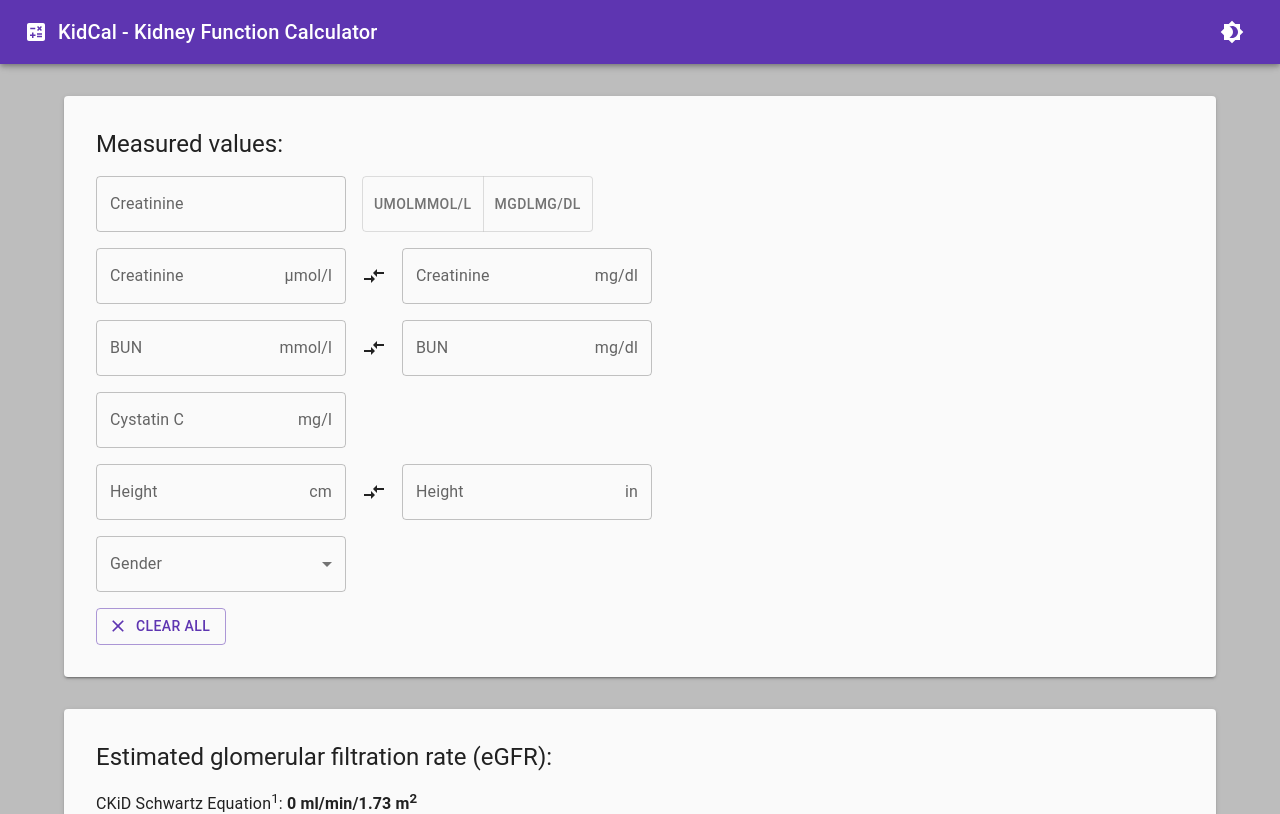
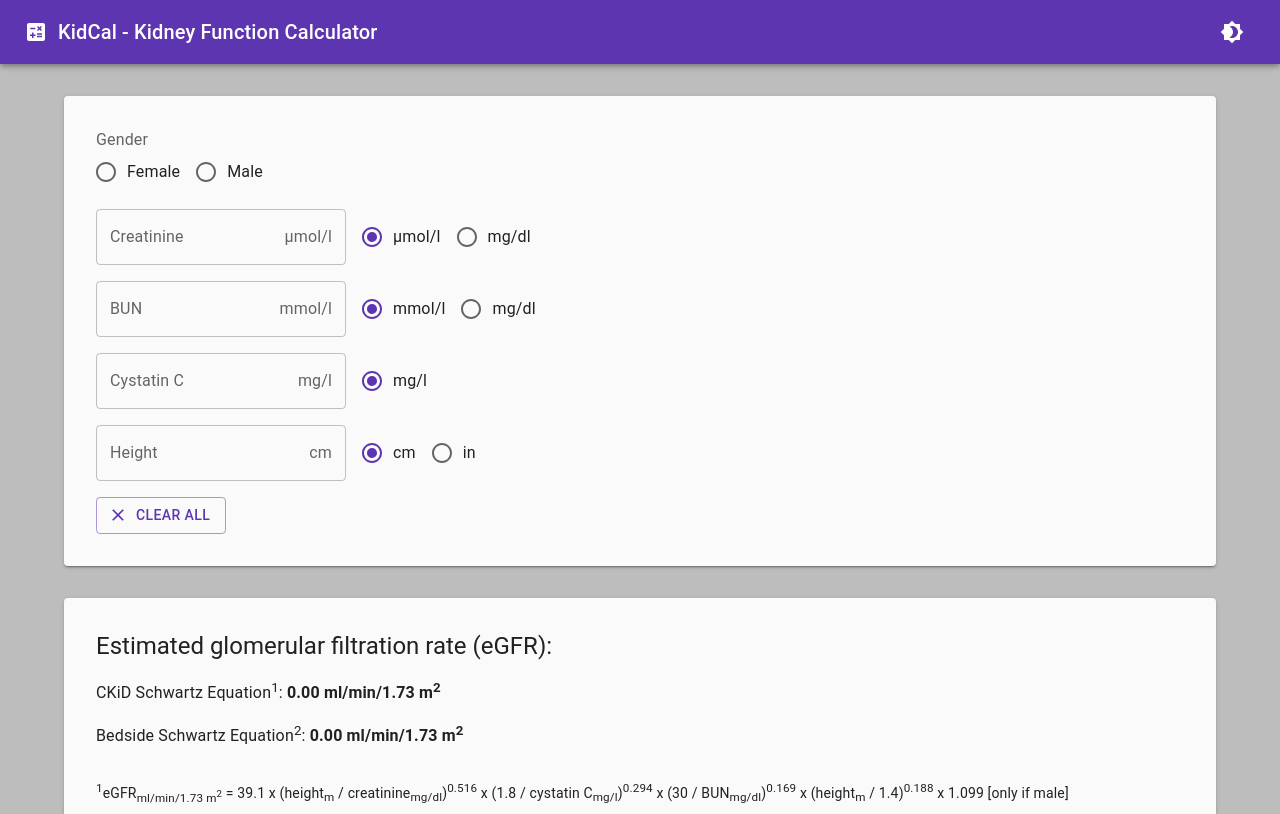
Before and after one commit to kuopiohema/pedkidcal, a React (Create React App) app: page / in a window 1280 px wide. Shown: the top 814 px of the page. Built offline with nearby package versions, Linux system fonts and the light colour scheme.

Commit message:
changed unit selection. bugfixes

```diff
--- a/src/App.tsx
+++ b/src/App.tsx
@@ -9,25 +9,23 @@ import {
     IconButton,
     Container,
     Stack,
-    TextField,
-    InputAdornment,
-    Select,
-    MenuItem,
-    InputLabel,
     FormControl,
     Paper,
     Tooltip,
     Link,
-    Button
+    Button,
+    FormLabel,
+    FormControlLabel,
+    Radio,
+    RadioGroup
 } from '@mui/material';
 import Brightness4Icon from '@mui/icons-material/Brightness4';
 import Brightness7Icon from '@mui/icons-material/Brightness7';
 import CalculateIcon from '@mui/icons-material/Calculate';
-import CompareArrowsIcon from '@mui/icons-material/CompareArrows';
 import ClearIcon from '@mui/icons-material/Clear';
 import { useState, useEffect, useMemo } from 'react';
 import * as themes from './theme';
-import { regex, conversions, calculatedValueToString, NumberInputs, Units } from './utils';
+import { Fields, fieldIndices, getConvertedValue } from './fields';
 import UnitSelectInput from './components/UnitSelectInput';
 
 function App() {
@@ -36,145 +34,90 @@ function App() {
     const [darkMode, setDarkMode] = useState(false);
     useEffect(() => { setDarkMode(prefersDarkMode); }, [prefersDarkMode]);
 
-    // Input variables
-    const [crea, setCrea] = useState({ umoll: '', mgdl: '' }); // Creatinine
-    const [creaUnit, setCreaUnit] = useState(Units.crea.umol);
-    const [urea, setUrea] = useState({ mmoll: '', mgdl: '' }); // Urea/BUN
-    const [cysc, setCysc] = useState(''); // Cystatin C in mg/l
-    const [height, setHeight] = useState({ cm: '', in: '' }); // height
-    const [gender, setGender] = useState<number | string>(''); // gender (0 = female, 1 = male)
+    const theme = useMemo(() => darkMode ? themes.dark : themes.light, [darkMode]);
 
-    const handleChange = (input: string, value: NumberInputs, unit: string) => {
+    // Number inputs
+    const [values, setValues] = useState(Array(Fields.length).fill(''));
+    const [unitIndices, setUnitIndices] = useState(Array(Fields.length).fill('0'));
+
+    // Non-number inputs
+    const [gender, setGender] = useState<string>(''); // gender (0 = female, 1 = male)
+
+    const handleValueChange = (value: string, fieldIndex: number) => {
         // replace commas with dots
-        input = input.replace(',', '.');
+        value = value.replace(',', '.');
 
         // check if input is a valid number, abort if it isn't
-        if (!regex.number.test(input))
+        if (!(/^\d*\.?\d*$/.test(value)))
             return;
 
-        // does original input end in '.'?
-        const hasFinalDot = regex.finalDot.test(input);
-
-        // convert to float - this should always work due to above check
-        // note: empty string and "." get parsed to "NaN", this is taken care of later
-        const inputValue = Number.parseFloat(input);
-
-        switch (value) {
-            case NumberInputs.Crea: {
-                let umolString = '';
-                let mgdlString = '';
-                if (unit === Units.crea.umol) {
-                    let umol = inputValue;
-                    let mgdl = inputValue * conversions.crea.umolToMg;
-
-                    umolString = calculatedValueToString(umol, true, hasFinalDot);
-                    mgdlString = calculatedValueToString(mgdl, false, hasFinalDot);
-                }
-                if (unit === Units.crea.mgdl) {
-                    let umol = inputValue * conversions.crea.mgToUmol;
-                    let mgdl = inputValue;
-
-                    umolString = calculatedValueToString(umol, false, hasFinalDot);
-                    mgdlString = calculatedValueToString(mgdl, true, hasFinalDot);
-                }
-
-                setCrea({ umoll: umolString, mgdl: mgdlString });
-                break;
-            }
-            case NumberInputs.Urea: {
-                let mmolString = '';
-                let mgdlString = '';
-                if (unit === Units.urea.mmol) {
-                    let mmol = inputValue;
-                    let mgdl = inputValue * conversions.urea.mmolToMg;
-
-                    mmolString = calculatedValueToString(mmol, true, hasFinalDot);
-                    mgdlString = calculatedValueToString(mgdl, false, hasFinalDot);
-                }
-                if (unit === Units.urea.mgdl) {
-                    let mmol = inputValue * conversions.urea.mgToMmol;
-                    let mgdl = inputValue;
-
-                    mmolString = calculatedValueToString(mmol, false, hasFinalDot);
-                    mgdlString = calculatedValueToString(mgdl, true, hasFinalDot);
-                }
-
-                setUrea({ mmoll: mmolString, mgdl: mgdlString });
-                break;
-            }
-            case NumberInputs.CysC: {
-                if (!(unit === Units.cysc.mgl))
-                    return;
-                const mglString = calculatedValueToString(inputValue, true, hasFinalDot);
-                setCysc(mglString);
-                break;
-            }
-            case NumberInputs.Height: {
-                let cmString = '';
-                let inString = '';
-                if (unit === Units.height.cm) {
-                    let cm = inputValue;
-                    let inch = inputValue * conversions.height.cmToIn;
-
-                    cmString = calculatedValueToString(cm, true, hasFinalDot);
-                    inString = calculatedValueToString(inch, false, hasFinalDot);
-                }
-                if (unit === Units.height.in) {
-                    let cm = inputValue * conversions.height.inToCm;
-                    let inch = inputValue;
-
-                    cmString = calculatedValueToString(cm, false, hasFinalDot);
-                    inString = calculatedValueToString(inch, true, hasFinalDot);
-                }
-
-                setHeight({ cm: cmString, in: inString });
-                break;
-            }
-        }
+        const newValues = values.slice();
+        newValues[fieldIndex] = value;
+        setValues(newValues);
     }
 
-    const handleGenderChange = (input: number | string) =>
+    const handleUnitChange = (unitIndex: string, fieldIndex: number) => {
+        const newUnitIndices = unitIndices.slice();
+        newUnitIndices[fieldIndex] = unitIndex;
+        setUnitIndices(newUnitIndices);
+    }
+
+    const handleGenderChange = (input: string) =>
     {
-        if (typeof(input) === 'string') {
-            setGender(Number.parseInt(input as string));
-        } else {
-            setGender(input as number);
-        }
+        setGender(input);
     }
 
     const handleClearAll = () => {
-        setCrea({ umoll: '', mgdl: '' });
-        setUrea({ mmoll: '', mgdl: '' });
-        setCysc('');
-        setHeight({ cm: '', in: '' });
+        setValues(Array(Fields.length).fill(''));
         setGender('');
+        setUnitIndices(Array(Fields.length).fill('0'));
     }
 
     const ckid = useMemo(() => {
-        if (typeof(gender) !== 'number')
-            return 0;
-        const vGender = gender as number;
+        const valueGender = Number.parseInt(gender);
 
-        const vCrea = Number.parseFloat(crea.mgdl) || 0;
-        const vUrea = Number.parseFloat(urea.mgdl) || 0;
-        const vCysc = Number.parseFloat(cysc) || 0;
-        const vHeight = Number.parseFloat(height.cm) / 100 || 0;
+        const creaIndex = fieldIndices.crea;
+        const ureaIndex = fieldIndices.urea;
+        const cyscIndex = fieldIndices.cysc;
+        const heightIndex = fieldIndices.height;
 
-        const result = 39.1 * Math.pow(vHeight / vCrea, 0.516) * Math.pow(1.8 / vCysc, 0.294) * Math.pow(30 / vUrea, 0.169) * Math.pow(vHeight / 1.4, 0.188) * Math.pow(1.099, vGender) || 0;
-        console.log(result);
-        return result.toFixed(2);//result < 75 ? result.toFixed(2) : '> 75';
-    }, [crea, urea, cysc, height, gender]);
+        const crea = getConvertedValue(values[creaIndex], creaIndex, unitIndices[creaIndex]) || 0;
+        const urea = getConvertedValue(values[ureaIndex], ureaIndex, unitIndices[ureaIndex]) || 0;
+        const cysc = getConvertedValue(values[cyscIndex], cyscIndex, unitIndices[cyscIndex]) || 0;
+        const height = getConvertedValue(values[heightIndex], heightIndex, unitIndices[heightIndex]) / 100 || 0;
+
+        const result = 39.1 * Math.pow(height / crea, 0.516) * Math.pow(1.8 / cysc, 0.294) * Math.pow(30 / urea, 0.169) * Math.pow(height / 1.4, 0.188) * Math.pow(1.099, valueGender) || 0;
+
+        return result < 75 ? result.toFixed(2) : '> 75';
+    }, [values, unitIndices, gender]);
 
     const bse = useMemo(() => {
-        const vCrea = Number.parseFloat(crea.mgdl) || 0;
-        const vHeight = Number.parseFloat(height.cm) || 0;
+        const creaIndex = fieldIndices.crea;
+        const heightIndex = fieldIndices.height;
 
-        const result = 0.413 * vHeight / vCrea || 0;
+        const crea = getConvertedValue(values[creaIndex], creaIndex, unitIndices[creaIndex]) || 0;
+        const height = getConvertedValue(values[heightIndex], heightIndex, unitIndices[heightIndex]) || 0;
+
+        const result = 0.413 * height / crea || 0;
         return result.toFixed(2);
-    }, [crea, height]);
+    }, [values, unitIndices]);
+
+    const numberInputs = Fields.map((field, index) => {
+        return (
+            <UnitSelectInput
+                key={field.id}
+                label={field.label}
+                value={values[index]}
+                units={field.units}
+                unitIndex={unitIndices[index]}
+                onChange={(e) => handleValueChange((e.target as HTMLInputElement).value, index)}
+                onUnitChange={(e) => handleUnitChange((e.target as HTMLInputElement).value, index)}
+            />
+        )
+    });
 
     return (
-        <ThemeProvider theme={darkMode ? themes.dark : themes.light}>
+        <ThemeProvider theme={theme}>
             <CssBaseline />
             <AppBar enableColorOnDark>
                 <Toolbar>
@@ -194,86 +137,19 @@ function App() {
                 <Stack spacing={4}>
                     <Paper elevation={2} sx={{ p: 4 }}>
                         <Stack spacing={2}>
-                            <Typography variant="h5">Measured values:</Typography>
-                            <UnitSelectInput
-                                id="crea"
-                                label="Creatinine"
-                                value={crea.umoll}
-                                units={Units.crea}
-                                selectedUnit={creaUnit}
-                                onChange={(e) => console.log((e.target as HTMLInputElement).value)}
-                                onUnitChange={(e) => console.log((e.target as HTMLButtonElement).value)}
-                            />
-                            <Stack direction="row" spacing={2} alignItems="center">
-                                <TextField
-                                    id="crea_umol_l"
-                                    label="Creatinine"
-                                    value={crea.umoll}
-                                    onChange={(e) => handleChange(e.target.value, NumberInputs.Crea, Units.umol)}
-                                    InputProps={{endAdornment: <InputAdornment position="end">µmol/l</InputAdornment>}}
-                                />
-                                <CompareArrowsIcon />
-                                <TextField
-                                    id="crea_mg_dl"
-                                    label="Creatinine"
-                                    value={crea.mgdl}
-                                    onChange={(e) => handleChange(e.target.value, NumberInputs.Crea, Units.mgdl)}
-                                    InputProps={{endAdornment: <InputAdornment position="end">mg/dl</InputAdornment>}}
-                                />
-                            </Stack>
-                            <Stack direction="row" spacing={2} alignItems="center">
-                                <TextField
-                                    id="urea_mmol_l"
-                                    label="BUN"
-                                    value={urea.mmoll}
-                                    onChange={(e) => handleChange(e.target.value, NumberInputs.Urea, Units.mmol)}
-                                    InputProps={{endAdornment: <InputAdornment position="end">mmol/l</InputAdornment>}} />
-                                <CompareArrowsIcon />
-                                <TextField
-                                    id="urea_mg_dl"
-                                    label="BUN"
-                                    value={urea.mgdl}
-                                    onChange={(e) => handleChange(e.target.value, NumberInputs.Urea, Units.mgdl)}
-                                    InputProps={{endAdornment: <InputAdornment position="end">mg/dl</InputAdornment>}}
-                                />
-                            </Stack>
-                            <TextField
-                                id="cysc_mg_l"
-                                label="Cystatin C"
-                                value={cysc}
-                                onChange={(e) => handleChange(e.target.value, NumberInputs.CysC, Units.mgl)}
-                                InputProps={{endAdornment: <InputAdornment position="end">mg/l</InputAdornment>}}
-                            />
-                            <Stack direction="row" spacing={2} alignItems="center">
-                                <TextField
-                                    id="height_cm"
-                                    label="Height"
-                                    value={height.cm}
-                                    onChange={(e) => handleChange(e.target.value, NumberInputs.Height, Units.cm)}
-                                    InputProps={{endAdornment: <InputAdornment position="end">cm</InputAdornment>}}
-                                />
-                                <CompareArrowsIcon />
-                                <TextField
-                                    id="height_in"
-                                    label="Height"
-                                    value={height.in}
-                                    onChange={(e) => handleChange(e.target.value, NumberInputs.Height, Units.in)}
-                                    InputProps={{endAdornment: <InputAdornment position="end">in</InputAdornment>}}
-                                />
-                            </Stack>
                             <FormControl>
-                                <InputLabel id="gender-label">Gender</InputLabel>
-                                <Select
+                                <FormLabel sx={{ '&.Mui-focused': { color: `${theme.palette.text.secondary}` } }}>Gender</FormLabel>
+                                <RadioGroup
                                     id="gender"
-                                    labelId="gender-label"
-                                    label="Gender"
                                     value={gender}
                                     onChange={(e) => handleGenderChange(e.target.value)}
+                                    row
                                 >
-                                    <MenuItem value={0}>Female</MenuItem>
-                                    <MenuItem value={1}>Male</MenuItem>
-                                </Select>
+                                    <FormControlLabel value="0" control={<Radio />} label="Female" />
+                                    <FormControlLabel value="1" control={<Radio />} label="Male" />
+                                </RadioGroup>
                             </FormControl>
+                            {numberInputs}
                             <Button
                                 variant="outlined"
                                 color={darkMode ? "secondary" : "primary"}
--- a/src/components/UnitSelectInput.tsx
+++ b/src/components/UnitSelectInput.tsx
@@ -1,29 +1,28 @@
-import { Stack, TextField, InputAdornment, ToggleButtonGroup, ToggleButtonGroupProps, TextFieldProps, ToggleButton } from "@mui/material";
+import { Stack, TextField, InputAdornment, FormControlLabel, Radio, RadioGroup, StandardTextFieldProps } from "@mui/material";
 import React from "react";
-import { UnitList } from '../utils';
+import { Unit } from '../fields';
 
-interface UnitSelection {
-    units: UnitList;
-    selectedIndex: number;
-    onUnitChange: (e: React.MouseEvent) => void;
+interface UnitSelectInputProps extends StandardTextFieldProps {
+    units: Unit[];
+    unitIndex: number;
+    onUnitChange: (e: React.ChangeEvent<HTMLInputElement>) => void;
 }
 
-type UnitSelectInputProps = UnitSelection & ToggleButtonGroupProps & TextFieldProps;
-
 function UnitSelectInput(props: UnitSelectInputProps) {
-    const buttons = Object.entries(props.units).map((unit, index) =>
-        <ToggleButton value={index}>{unit}</ToggleButton>
+    const options = props.units.map((unit, index) =>
+        <FormControlLabel key={unit.id} value={index} control={<Radio />} label={unit.label} />
     );
+    const { units, unitIndex, onUnitChange, ...textFieldProps } = props;
 
     return (
         <Stack direction="row" spacing={2}>
             <TextField
-                InputProps={{endAdornment: <InputAdornment position="end">{props.units[props.selectedIndex]}</InputAdornment>}}
-                {...props}
+                InputProps={{endAdornment: <InputAdornment position="end">{props.units[props.unitIndex].label}</InputAdornment>}}
+                {...textFieldProps}
             />
-            <ToggleButtonGroup value={props.selectedIndex} onChange={props.onUnitChange} exclusive>
-                {buttons}
-            </ToggleButtonGroup>
+            <RadioGroup value={props.unitIndex} onChange={props.onUnitChange} row>
+                {options}
+            </RadioGroup>
         </Stack>
     );
 }
--- /dev/null
+++ b/src/fields.ts
@@ -0,0 +1,86 @@
+export interface Unit {
+    id: string,
+    label: string,
+    conversion: number
+}
+
+export interface Field {
+    id: string,
+    label: string,
+    units: Unit[]
+}
+
+export const Fields: Field[] = [
+    {
+        id: 'crea',
+        label: 'Creatinine',
+        units: [
+            {
+                id: 'µmol',
+                label: 'µmol/l',
+                conversion: 1/88.4
+            },
+            {
+                id: 'mg',
+                label: 'mg/dl',
+                conversion: 1
+            }
+        ]
+    },
+    {
+        id: 'urea',
+        label: 'BUN',
+        units: [
+            {
+                id: 'mmol',
+                label: 'mmol/l',
+                conversion: 1/0.3571
+            },
+            {
+                id: 'mg',
+                label: 'mg/dl',
+                conversion: 1
+            }
+        ]
+    },
+    {
+        id: 'cysc',
+        label: 'Cystatin C',
+        units: [
+            {
+                id: 'mg',
+                label: 'mg/l',
+                conversion: 1
+            }
+        ]
+    },
+    {
+        id: 'height',
+        label: 'Height',
+        units: [
+            {
+                id: 'cm',
+                label: 'cm',
+                conversion: 1
+            },
+            {
+                id: 'in',
+                label: 'in',
+                conversion: 2.54
+            }
+        ]
+    }
+];
+
+export const fieldIndices = {
+    crea: Fields.findIndex(f => f.id === 'crea'),
+    urea: Fields.findIndex(f => f.id === 'urea'),
+    cysc: Fields.findIndex(f => f.id === 'cysc'),
+    height: Fields.findIndex(f => f.id === 'height')
+};
+
+export const getConvertedValue = (inputValue: string, fieldIndex: number, unitIndex: number): number => {
+    const value = Number.parseFloat(inputValue);
+    const conversionFactor = Fields[fieldIndex].units[unitIndex].conversion;
+    return value * conversionFactor;
+};
--- a/src/utils.ts
+++ /dev/null
@@ -1,64 +0,0 @@
-const conversions = {
-    crea: {
-        mgToUmol: 88.4,
-        umolToMg: 1/88.4
-    },
-    urea: {
-        mgToMmol: 0.3571,
-        mmolToMg: 1/0.3571
-    },
-    height: {
-        cmToIn: 1/2.54,
-        inToCm: 2.54
-    }
-};
-
-const regex = {
-    number: /^\d*\.?\d*$/,
-    finalDot: /\.$/,
-}
-
-const calculatedValueToString = (value: number, isInput: boolean, hasFinalDot?: boolean): string => {
-    let result: string;
-    if (Number.isNaN(value)) {
-        result = ''; // NaN --> empty string
-    } else {
-        result = value.toString(); // value currently being edited --> keep as is
-    }
-
-    // if input ends in '.' --> add to output value (final dot gets removed by parsing to float)
-    if (isInput && hasFinalDot) {
-        result += '.';
-    }
-
-    return result;
-}
-
-export type UnitList = { readonly [key: string]: string }
-
-const Units = {
-    crea: {
-        umol: 'µmol/l',
-        mgdl: 'mg/dl'
-    },
-    urea: {
-        mmol: 'mmol/l',
-        mgdl: 'mg/dl'
-    },
-    cysc: {
-        mgl: 'mg/l'
-    },
-    height: {
-        cm: 'cm',
-        in: 'in'
-    }
-}
-
-enum NumberInputs {
-    Crea,
-    Urea,
-    CysC,
-    Height
-}
-
-export { conversions, regex, calculatedValueToString, Units, NumberInputs };
```
